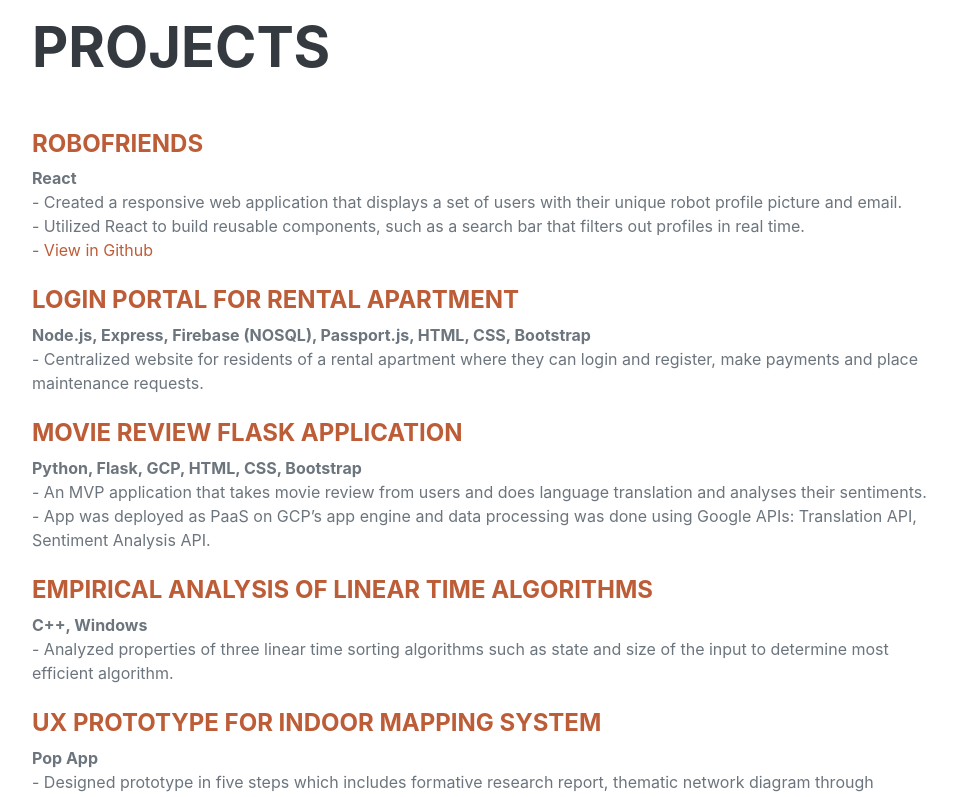
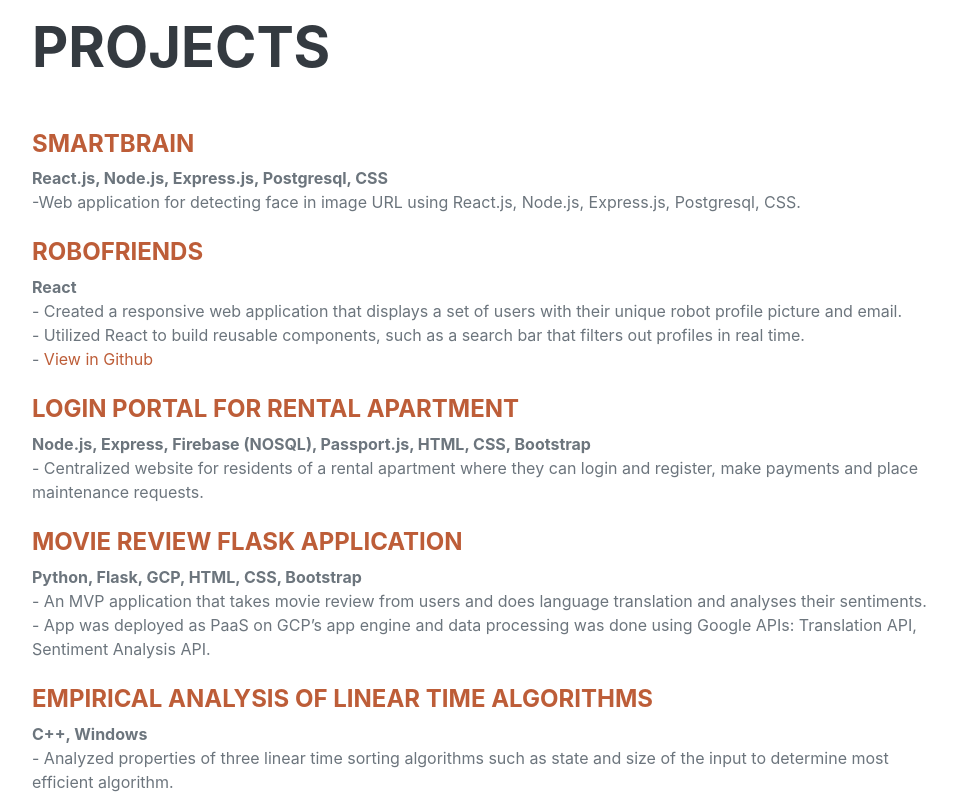
Before and after one commit to nehagadge/nehagadge.github.io, a plain HTML site: page index.html in a window 1280 px wide. Shown: the part 3720-4517 px from the top of the page, without its empty margins (288-1245 px from the left). Drawn offline with nearby package versions, Linux system fonts and the light colour scheme; a web font is replaced by a local one.

Commit message:
Added SmartBrain in Projects

```diff
--- a/index.html
+++ b/index.html
@@ -191,6 +191,10 @@ Being a Masters student, I've completed courses like Internet and Cloud Systems,
                 <div class="resume-section-content">
                     <h2 class="mb-5">Projects</h2>
 
+                    <h4><a href="https://github.com/nehagadge/SmartBrain">SmartBrain</h4></a>
+                    <strong>React.js, Node.js, Express.js, Postgresql, CSS</strong><br>
+                    -Web application for detecting face in image URL using React.js, Node.js, Express.js, Postgresql, CSS.<br><br>
+
                     <h4><a href="https://nehagadge.github.io/React-App/">RoboFriends</h4></a>
                     <strong>React</strong><br>
 - Created a responsive web application that displays a set of users with their unique robot profile picture and email.<br>
```
